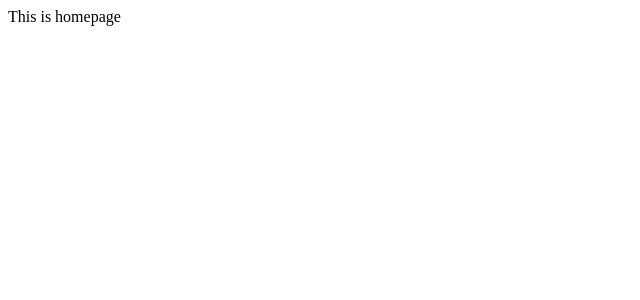
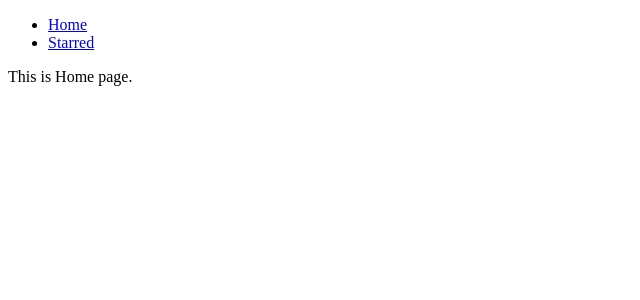
Before and after one commit to rimpu/box-project, a React (Create React App) app: page / in a window 1280 px wide. Shown: the top 300 px of the page, without its empty margins (0-640 px from the left). Built offline with nearby package versions, Linux system fonts and the light colour scheme.

Commit message:
Added nav bar

```diff
--- a/src/App.js
+++ b/src/App.js
@@ -1,19 +1,25 @@
 import React from 'react';
 import { Switch, Route } from "react-router-dom";
+import { Nav } from "./components/Nav";
+import {Home} from "./pages/Home";
+import {Starred} from "./pages/Starred";
 
 function App() {
   return (
-    <Switch>
-      <Route path="/" exact>
-        This is homepage
+    <div>
+      <Nav />
+      <Switch>
+        <Route path="/" exact>
+          <Home/>
       </Route>
-      <Route path="/starred" exact>
-        This is starred
+        <Route path="/starred" exact>
+          <Starred />
       </Route>
-      <Route>
-        This is 404 page
+        <Route>
+          <div>This is 404 page</div>
       </Route>
-    </Switch>
+      </Switch>
+    </div>
   );
 }
 
--- /dev/null
+++ b/src/components/Nav.js
@@ -0,0 +1,15 @@
+import React from 'react'
+import {Link} from "react-router-dom";
+
+export const Nav = () => {
+
+  const links = [{to:"/",text:"Home"},{to:"/starred",text:"Starred"}]
+
+  return (
+    <div>
+      <ul>
+        {links.map((link,key)=><li key={key}><Link to={link.to}>{link.text}</Link></li>)}
+      </ul>
+    </div>
+  )
+}
--- a/src/index.js
+++ b/src/index.js
@@ -2,6 +2,7 @@ import React from 'react';
 import ReactDOM from 'react-dom';
 import { BrowserRouter } from "react-router-dom";
 import App from './App';
+
 import * as serviceWorker from './serviceWorker';
 
 ReactDOM.render(
--- /dev/null
+++ b/src/pages/Home.js
@@ -0,0 +1,9 @@
+import React from 'react'
+
+export const Home = () => {
+  return (
+    <div>
+      This is Home page.
+    </div>
+  )
+}
--- /dev/null
+++ b/src/pages/Starred.js
@@ -0,0 +1,9 @@
+import React from 'react'
+
+export const Starred = () => {
+  return (
+    <div>
+      This is Starred page.
+    </div>
+  )
+}
```
